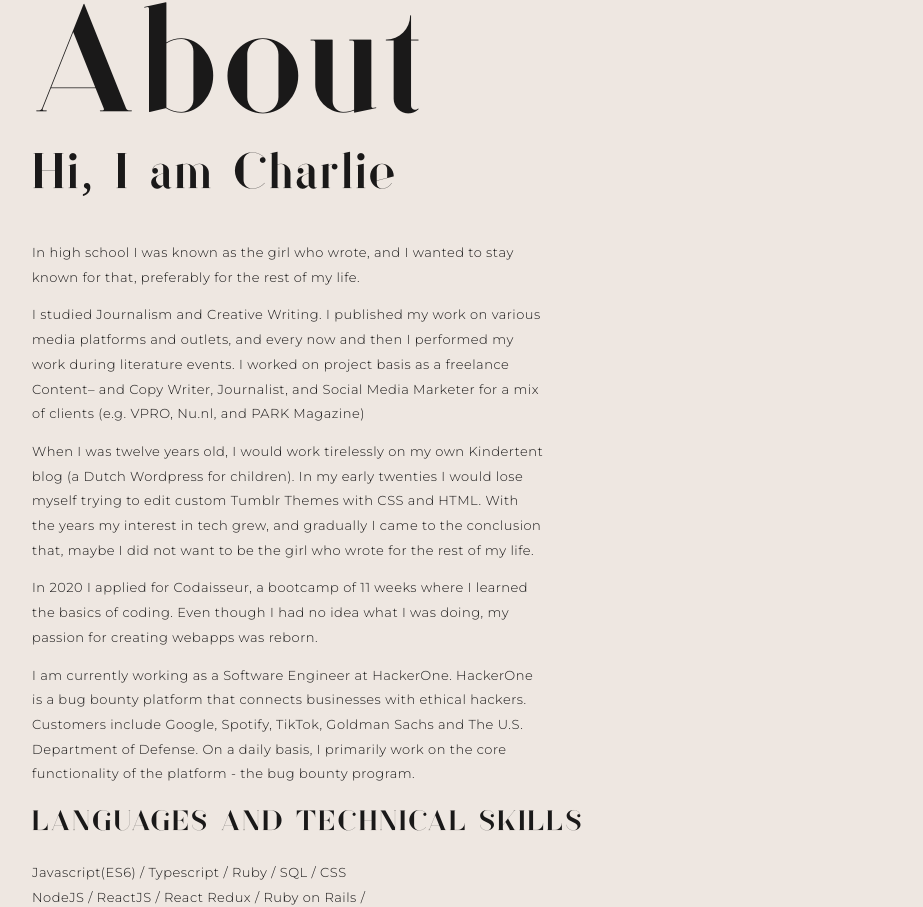
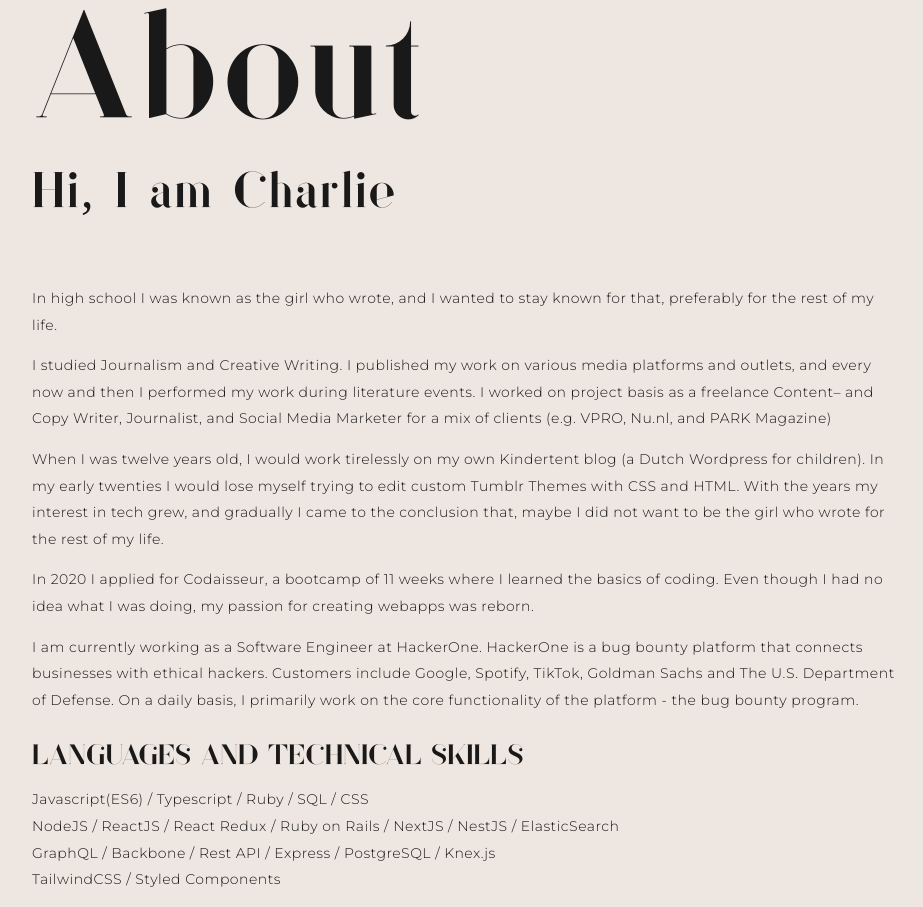
Before and after one commit to charliekroon/portfolio, a Next.js app: page /about in a window 1280 px wide. Shown: the part 177-1084 px from the top of the page, without its empty margins (96-1019 px from the left). Built offline with nearby package versions, Linux system fonts and the light colour scheme.

Commit message:
Clean Up Styles

```diff
--- a/pages/about.tsx
+++ b/pages/about.tsx
@@ -1,34 +1,23 @@
 import MenuBar from "../src/components/MenuBar";
-import {General, Title, Byline, Text, StandardText, Header, Button} from "../src/styles/Global";
-import {Photo, TechSkills} from "../src/styles/AboutStyles";
-import charlita from "../public/images/charlita.png";
-import Image from "next/image";
+import {MainComponent, TitleComponent, QuoteComponent, TextComponent, HeaderComponent, ButtonComponent} from "../src/styles/Global";
 
 export default function About() {
 	const description = "Hi, I am Charlie";
 	return (
 		<>
-			<General>
-				{/* <Photo>
-					<Image src={charlita} alt="Charlie" />
-				</Photo> */}
-
 			<MenuBar />
-				<Title>About</Title>
-				<Byline>{description}</Byline>
-
-				<Text>
-					<StandardText>
+			<MainComponent>
+				<TitleComponent>About</TitleComponent>
+				<QuoteComponent>{description}</QuoteComponent>
+				<TextComponent>
 					In high school I was known as the girl who wrote, and I wanted to stay known for that, preferably for the rest of my life.
 					<p>I studied Journalism and Creative Writing. I published my work on various media platforms and outlets, and every now and then I performed my work during literature events. I worked on project basis as a freelance Content– and Copy Writer, Journalist, and Social Media Marketer for a mix of clients (e.g. VPRO, Nu.nl, and PARK Magazine) </p>
 					<p>When I was twelve years old, I would work tirelessly on my own Kindertent blog (a Dutch Wordpress for children). In my early twenties I would lose myself trying to edit custom Tumblr Themes with CSS and HTML. With the years my interest in tech grew, and gradually I came to the conclusion that, maybe I did not want to be the girl who wrote for the rest of my life.</p>
 					<p>In 2020 I applied for Codaisseur, a bootcamp of 11 weeks where I learned the basics of coding. Even though I had no idea what I was doing, my passion for creating webapps was reborn.</p>
 					<p>I am currently working as a Software Engineer at HackerOne. HackerOne is a bug bounty platform that connects businesses with ethical hackers. Customers include Google, Spotify, TikTok, Goldman Sachs and The U.S. Department of Defense. On a daily basis, I primarily work on the core functionality of the platform - the bug bounty program.</p>
-					</StandardText>
-				</Text>
-				<Header>Languages and Technical Skills</Header>
-				<Text>
-					<TechSkills>
+				</TextComponent>
+				<HeaderComponent>Languages and Technical Skills</HeaderComponent>
+				<TextComponent>
 					Javascript(ES6) / Typescript / Ruby / SQL / CSS
 					<br />
 					NodeJS / ReactJS / React Redux / Ruby on Rails / NextJS / NestJS / ElasticSearch
@@ -36,12 +25,11 @@ export default function About() {
 					GraphQL / Backbone / Rest API / Express / PostgreSQL / Knex.js
 					<br />
 					TailwindCSS / Styled Components
-					</TechSkills>
-				</Text>
+				</TextComponent>
 				<a href="https://drive.google.com/file/d/1aBq29AbTXdve04w46eCjTom_Ze0XrkWz/view?usp=sharing" target="_blank" rel="noopener noreferrer">
-					<Button>My CV</Button>
+					<ButtonComponent>My CV</ButtonComponent>
 				</a>
-			</General>
+			</MainComponent>
 		</>
 	);
 }
--- a/src/components/IconBar.tsx
+++ b/src/components/IconBar.tsx
@@ -9,7 +9,6 @@ const Container = styled.div`
 const IconVertical = styled.div`
 	display: flex;
 	flex-direction: column;
-	margin-left: 1%;
 	max-height: 20%;
 	flex-wrap: wrap;
 `;
--- a/src/components/MenuBar.tsx
+++ b/src/components/MenuBar.tsx
@@ -6,7 +6,7 @@ export const Container = styled.span`
 	font-family: "Montserrat-Regular";
 	text-transform: uppercase;
 	padding: 0;
-	margin-left: 2%;
+	margin-left: 3%;
 	display: flex;
 	margin-top: 1%;
 `;
--- a/src/styles/AboutStyles.ts
+++ /dev/null
@@ -1,19 +0,0 @@
-import styled from "styled-components";
-
-export const TechSkills = styled.text`
-	font-family: "Montserrat-Light";
-	font-weight: 400;
-	max-width: 90%;
-	font-size: 13px;
-	line-height: 1.9em;
-	letter-spacing: 0.5px;
-	margin-top: 1%;
-	margin-right: 40%;
-`;
-
-export const Photo = styled.div`
-	width: 10%;
-	height: -80%;
-	margin-right: 5%;
-	margin-left: 50%;
-`;
--- a/src/styles/Global.ts
+++ b/src/styles/Global.ts
@@ -1,13 +1,13 @@
 import styled from "styled-components";
 import {media} from "./HomeStyles";
 
-export const General = styled.div`
+export const MainComponent = styled.div`
 	min-height: 100vh;
 	background: #eee7e1;
 	display: flex;
-	flex-flow: wrap;
 	flex-direction: column;
 	gap: 1rem;
+	margin-left: 10%;
 	${media.mobile} {
 		display: flex;
 		flex-wrap: wrap;
@@ -19,82 +19,65 @@ export const General = styled.div`
 	}
 `;
 
-export const Title = styled.p`
+export const TitleComponent = styled.p`
 	font-family: "Sonder";
 	font-weight: 100;
 	font-style: light-weight;
 	font-size: 150px;
 	letter-spacing: 3.5px;
-	margin-left: 10%;
 	flex-grow: 1;
-	margin-bottom: 0%;
-	margin-top: 10%;
+	margin-bottom: 0vh;
 	${media.mobile} {
-		font-size: 80px;
-		margin-top: 50%;
+		font-size: 12vh;
+		line-height: 1em;
+		font-weight: 300;
+		position: relative;
+		letter-spacing: 0vh;
+		margin-bottom: 0vh;
 	}
 `;
 
-export const Byline = styled.p`
+export const QuoteComponent = styled.p`
 	font-family: "Sonder";
 	font-weight: 50;
 	font-style: light-weight;
 	font-size: 50px;
 	letter-spacing: 2px;
-	margin-left: 10%;
 	margin-right: 20%;
 	padding-bottom: 0%;
 	align-items: flex-start;
-	margin-top: -1.5%;
+	margin-top: -0.5%;
 	${media.mobile} {
-		font-size: 25px;
+		font-size: 24px;
+		padding-bottom: 0%;
+		display: block;
+		line-height: 1.3em;
+		font-weight: 300;
 	}
 `;
 
-export const Header = styled.p`
+export const HeaderComponent = styled.main`
 	font-family: "Sonder";
-	font-weight: 50;
-	font-style: light-weight;
 	font-size: 28px;
-	letter-spacing: 2px;
-	margin-left: 10%;
-	margin-right: 20%;
-	align-items: flex-start;
 	text-transform: uppercase;
-	margin-top: -0.5%;
 `;
 
-export const StandardText = styled.text`
+export const TextComponent = styled.main`
 	font-family: "Montserrat-Light";
 	font-weight: 400;
+	line-height: 1.9em;
 	letter-spacing: 0.5px;
-	max-width: 80%;
-	font-size: 13px;
-	line-height: 1.9em;
+	font-size: 14px;
+	max-width: 75%;
+	margin: 0vh;
+	display: flex-start;
 	${media.mobile} {
-		font-size: 13px;
-		max-width: 1000px;
+		max-width: 85%;
 		letter-spacing: 0px;
-		display: flex-start;
 	}
 `;
 
-export const Text = styled.text`
-	letter-spacing: 1px;
-	display: grid;
-	margin-left: 10%;
-	flex-grow: 1;
-	margin-top: -2%;
-	margin-right: 40%;
-	${media.mobile} {
-		font-size: 13px;
-		max-width: 1000px;
-		letter-spacing: 0px;
-		display: flex-start;
-	}
-`;
-
-export const Button = styled.button`
+export const ButtonComponent = styled.button`
 	font-family: "Sonder";
 	border: 0;
 	display: flex;
@@ -102,8 +85,6 @@ export const Button = styled.button`
 	text-align: center;
 	max-width: 500px;
 	padding: 10px 32px;
-	margin-top: -2%;
-	margin-left: 10%;
 	cursor: pointer;
 	border-radius: 12px;
 	font-size: 24px;
@@ -127,4 +108,5 @@ export const Container = styled.span`
 	flex-direction: row;
 	justify-content: center;
 	overflow: hidden;
+	margin: 0vh;
 `;
--- a/src/styles/GlobalStyles.ts
+++ b/src/styles/GlobalStyles.ts
@@ -47,10 +47,12 @@ body {
 a {
 	color: inherit;
 	text-decoration: none;
+
 }
 
 * {
 	box-sizing: border-box;
+
 }
 
 
--- a/src/styles/HomeStyles.ts
+++ b/src/styles/HomeStyles.ts
@@ -15,7 +15,6 @@ export const HomeContainer = styled.div`
 	width: 100%;
 	${media.mobile} {
 		flex-direction: column;
-		justify-content: space-between;
 		max-width: 350%;
 		margin-right: 9%;
 	}
@@ -23,6 +22,10 @@ export const HomeContainer = styled.div`
 export const Text = styled.span`
 	display: flex;
 	flex-direction: column;
+	${media.mobile} {
+		font-size: 15px;
+		margin: 72px 0 32px;
+	}
 `;
 
 export const TitleText = styled.h1`
@@ -43,7 +46,6 @@ export const Description = styled.div`
 	${media.mobile} {
 		font-size: 15px;
 		margin: 72px 0 32px;
-		max-width: 100%;
 	}
 `;
 
@@ -56,7 +58,6 @@ export const DescriptionText = styled.text`
 	white-space: nowrap;
 	${media.mobile} {
 		display: flex;
-		max-width: 100%;
 	}
 `;
 
```
Also changed, not shown: pages/contact.tsx (+6 -8 lines), pages/work.tsx (+7 -10 lines), src/styles/ContactStyles.ts (+3 -33 lines), src/styles/WorkStyles.ts (+0 -24 lines), 1 other file (tests, documents, lock files or other folders). Lines whose indentation alone changed are shown as unchanged.
